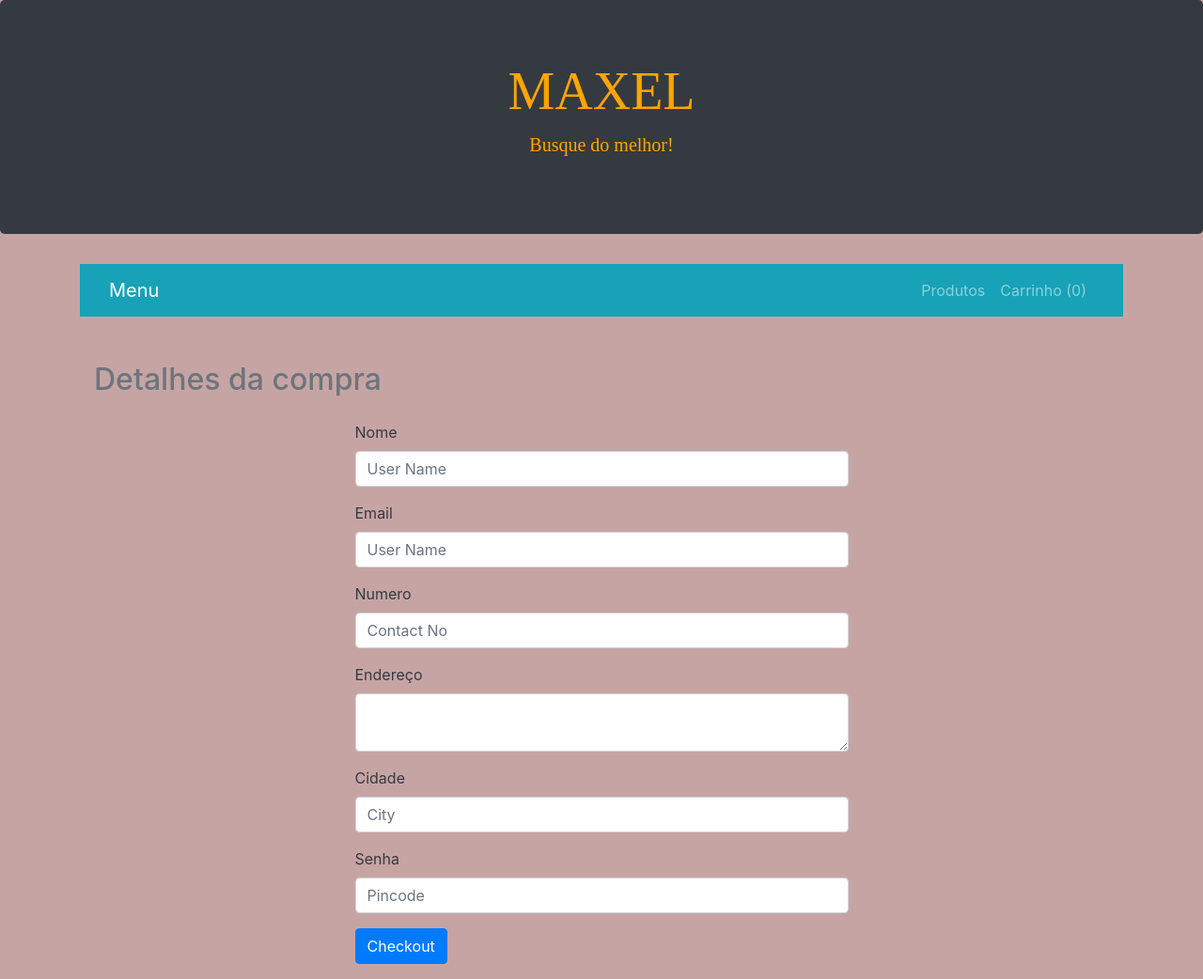
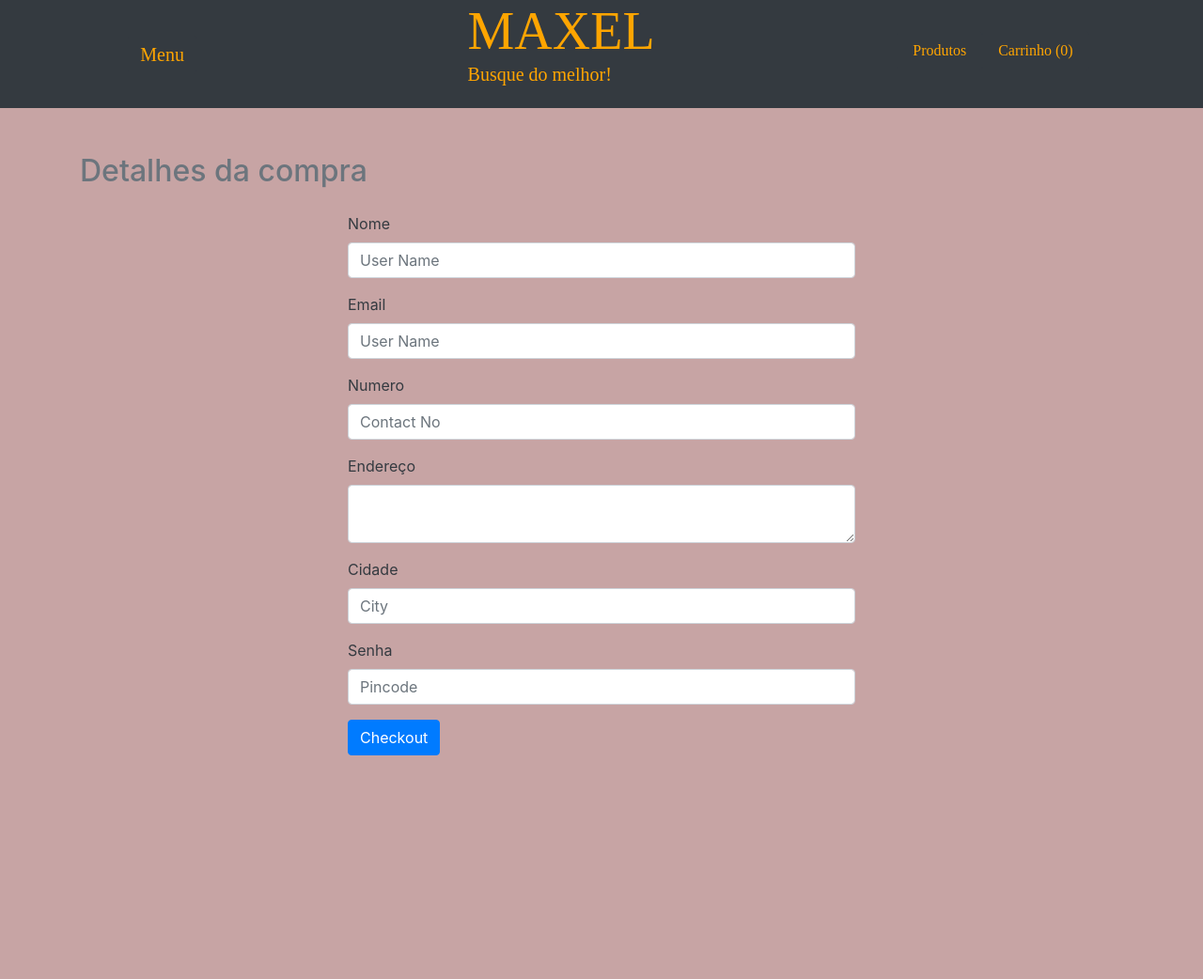
Before and after one commit to Gahkkkj/carrinho-PI, a PHP site: page /carrinho/checkout.php in a window 1280 px wide. Shown: the whole page at 94% size. After the commit the page ends 804 px from the top, so only its background shows below. Run offline with PHP 8.4, Linux system fonts and the light colour scheme; some web fonts are replaced.

Commit message:
Update navbar.php

```diff
--- a/carrinho/navbar.php
+++ b/carrinho/navbar.php
@@ -13,23 +13,17 @@
 
 <body class="text-dark" style="background-color: #C7A4A4;">
 
-  <header class="jumbotron bg-dark andreifooter" style="text-align: center;">
-    <h1 class="display-4" style="color: orange;"> MAXEL </h1>
-    <p class="lead " style="color: orange;"> Busque do melhor! </p>
+  <header>
+    <div class="d-flex justify-content-around align-items-center bg-dark andreifooter">
+      <a class="navbar-brand btn btn-dark " style="color: orange;" href="index.php">Menu</a>
+       <h1 class="display-4" style="color: orange;"> MAXEL
+        <p class="lead " style="color: orange;"> Busque do melhor! </p>
+      </h1>
+      <h2 class="row">
+         <a class="nav-item nav-link btn btn-dark" style="color: orange;" href="index.php" role="button">Produtos</a>
+        <a class="nav-item nav-link btn btn-dark" style="color: orange;" href="view_carrinho.php">Carrinho (<?php echo $cart->get_cart_count(); ?>)</a>
+      </h2>
+    </div>
+    </div>
+
   </header>
-
-  <div class="container">
-    <nav class="navbar navbar-expand-lg navbar-dark bg-info ">
-      <div class='container'>
-        <a class="navbar-brand" href="index.php">Menu</a>
-        <button class="navbar-toggler" type="button" data-toggle="collapse" data-target="#navbarNavAltMarkup" aria-controls="navbarNavAltMarkup" aria-expanded="false" aria-label="Toggle navigation">
-          <span class="navbar-toggler-icon"></span>
-        </button>
-        <div class="collapse navbar-collapse" id="navbarNavAltMarkup">
-          <div class="navbar-nav ml-auto">
-            <a class="nav-item nav-link" href="index.php">Produtos</a>
-            <a class="nav-item nav-link" href="view_carrinho.php">Carrinho (<?php echo $cart->get_cart_count(); ?>)</a>
-          </div>
-        </div>
-      </div>
-    </nav>
```
